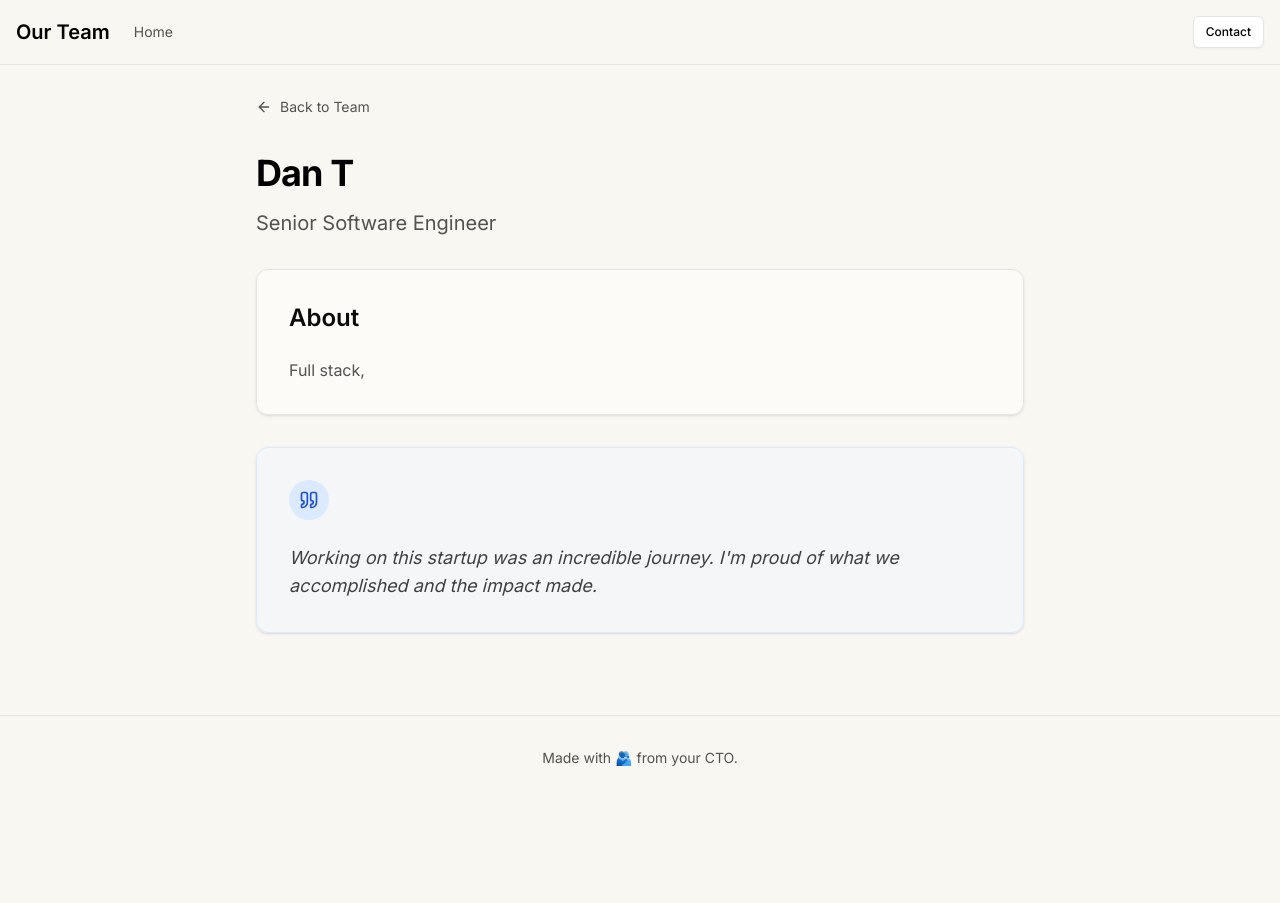
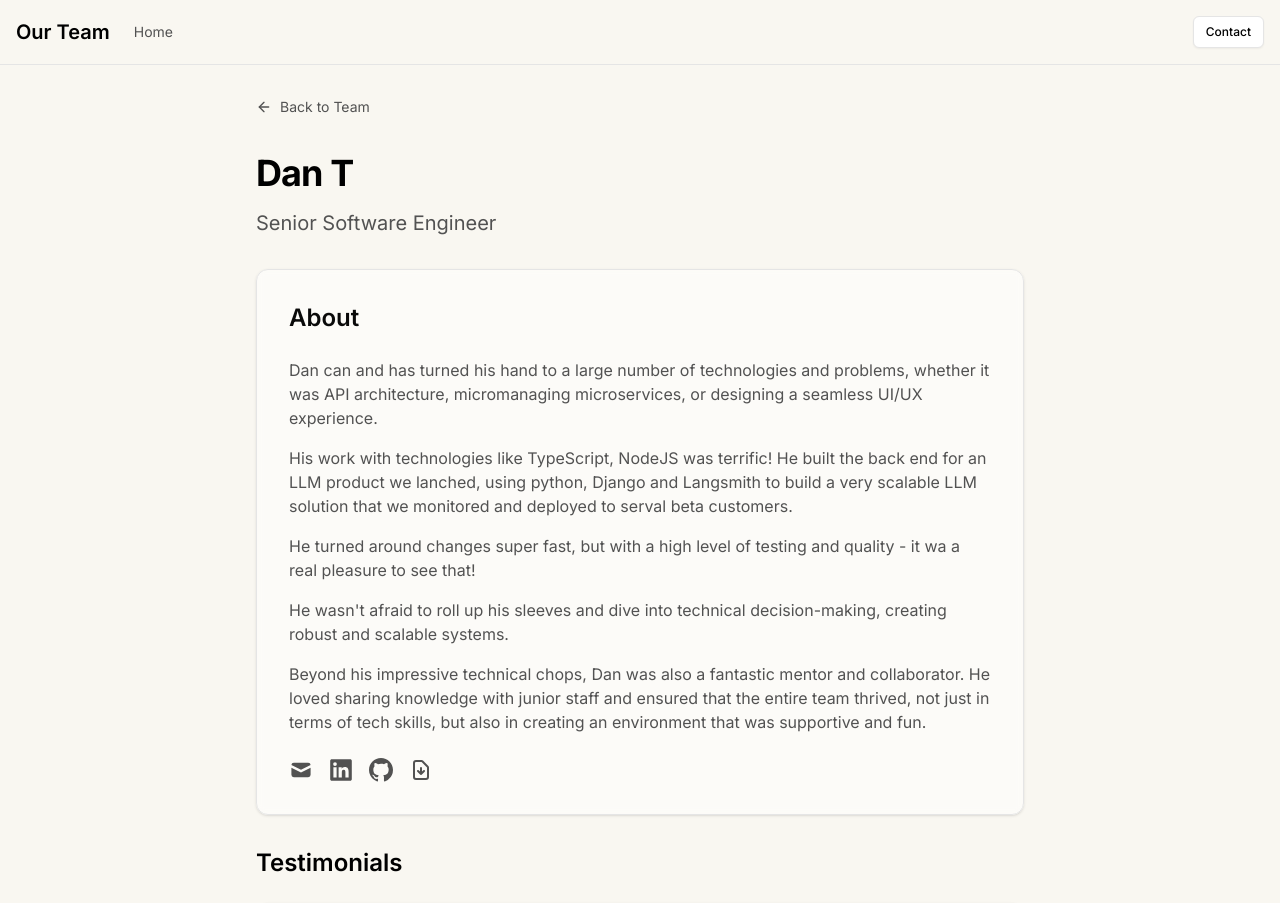
Before and after one commit to mrmattwright/mon-crew, a Next.js app: page /team/dan-t in a window 1280 px wide. Shown: the top 903 px of the page. Before the commit the page ends 800 px from the top, so only its background shows below. Built offline with nearby package versions, Linux system fonts and the light colour scheme.

Commit message:
Added multi-bio and styles

```diff
--- a/app/data/team.ts
+++ b/app/data/team.ts
@@ -1,31 +1,72 @@
+export interface Testimonial {
+  quote: string;
+  author: string;
+}
+
 export interface TeamMember {
   id: string;
   name: string;
   role: string;
   bio: string;
-  testimonial: string;
+  testimonials: Testimonial[];
+  email: string;
+  linkedin: string;
+  github: string;
+  cv: string;
 }
-
 export const teamMembers: TeamMember[] = [
   {
     id: "dan-t",
     name: "Dan T",
     role: "Senior Software Engineer",
-    bio: "Full stack, ",
-    testimonial: "Working on this startup was an incredible journey. I'm proud of what we accomplished and the impact made."
+    email: "mahathun.online@gmail.com",
+    linkedin: "https://linkedin.com/in/dan-mahavithana",
+    github: "https://github.com/mahathun",
+    bio: `
+      <p className="mb-4">Dan can and has turned his hand to a large number of technologies and problems, whether it was API architecture, micromanaging microservices, or designing a seamless UI/UX experience.</p>
+      <p className="mb-4">His work with technologies like TypeScript, NodeJS was terrific! He built the back end for an LLM product we lanched, using python, Django and Langsmith to build a very scalable LLM solution that we monitored and deployed to serval beta customers.</p>
+      <p className="mb-4">He turned around changes super fast, but with a high level of testing and quality - it wa a real pleasure to see that!</p>
+      <p className="mb-4">He wasn't afraid to roll up his sleeves and dive into technical decision-making, creating robust and scalable systems.</p>
+      <p className="mb-4">Beyond his impressive technical chops, Dan was also a fantastic mentor and collaborator. He loved sharing knowledge with junior staff and ensured that the entire team thrived, not just in terms of tech skills, but also in creating an environment that was supportive and fun.</p>
+    `,
+    cv: "/cvs/Resume-DanMahavithana.pdf",
+    testimonials: [
+      {
+        quote: "Just saying 'Fullstack' vastly understates the breadth of Dan's capabilities. He's a brilliant engineer, picks up new tech easily, is curious about how things are put together and then will go and and build....and importantly deploy something that works and is useful",
+        author: "Matt W (CTO)"
+      }
+    ]
   },
   {
     id: "jo-t",
     name: "Jo T",
     role: "Intermediate Software Engineer",
-    bio: "Jane is a brilliant software engineer with knack for solving complex problems and leading development teams.'",
-    testimonial: "Our team's dedication and creativity were unmatched. I'm grateful for the opportunity to have worked with such talented individuals."
+    email: "jo.t@montoux.com",
+    linkedin: "https://linkedin.com/in/jo-t",
+    github: "",
+    bio: "Full stack",
+    cv: "/cvs/Resume-JoT.pdf",
+    testimonials: [
+      {
+        quote: "Our team's dedication and creativity were unmatched. I'm grateful for the opportunity to have worked with such talented individuals.",
+        author: "Matt W"
+      }
+    ]
   },
   {
     id: "'glynn'",
     name: "Glynn Foster",
     role: "Technial PM",
+    email: "glynn.foster@montoux.com",
+    linkedin: "https://linkedin.com/in/glynn-foster",
+    github: "https://github.com/glynn-foster",
     bio: "The man can do anything. Product management, design, development..customer support and mentoring.",
-    testimonial: "This startup allowed me to push the boundaries of design and create experiences that truly resonated with our users."
+    cv: "/cvs/Resume-GlynnFoster.pdf",
+    testimonials: [
+      {
+        quote: "This startup allowed me to push the boundaries of design and create experiences that truly resonated with our users.",
+        author: "Matt W"
+      }
+    ]
   }
 ];
--- a/app/layout.tsx
+++ b/app/layout.tsx
@@ -45,7 +45,7 @@ export default function RootLayout({
         </main>
         <footer className="border-t border-neutral-200 py-8 mt-8">
           <div className="container mx-auto px-4 text-center text-sm text-neutral-600">
-            Made with 🫂 from your CTO.
+            Made with 🫂 from your <a href="https://github.com/mrmattwright" target="_blank" rel="noopener noreferrer" className="text-neutral-600 hover:text-neutral-900">CTO</a>.
           </div>
         </footer>
       </body>
--- a/app/team/[id]/page.tsx
+++ b/app/team/[id]/page.tsx
@@ -35,23 +35,69 @@ export default function TeamMemberPage({ params }: { params: { id: string } }) {
         <CardContent className="p-8">
           <div className="space-y-6">
             <h2 className="text-2xl font-semibold">About</h2>
-            <p className="text-neutral-600">{member.bio}</p>
+            <div
+              className="text-neutral-600 prose prose-neutral max-w-none  space-y-4"
+              dangerouslySetInnerHTML={{ __html: member.bio }}
+            />
+            <div className="flex space-x-4">
+              {member.email && (
+                <a href={`mailto:${member.email}`} className="text-neutral-600 hover:text-neutral-900">
+                  <svg className="w-6 h-6" fill="currentColor" viewBox="0 0 20 20" xmlns="http://www.w3.org/2000/svg">
+                    <path d="M2.003 5.884L10 9.882l7.997-3.998A2 2 0 0016 4H4a2 2 0 00-1.997 1.884z"></path>
+                    <path d="M18 8.118l-8 4-8-4V14a2 2 0 002 2h12a2 2 0 002-2V8.118z"></path>
+                  </svg>
+                  <span className="sr-only">Email</span>
+                </a>
+              )}
+              {member.linkedin && (
+                <a href={member.linkedin} target="_blank" rel="noopener noreferrer" className="text-neutral-600 hover:text-neutral-900">
+                  <svg className="w-6 h-6" fill="currentColor" viewBox="0 0 20 20" xmlns="http://www.w3.org/2000/svg">
+                    <path fillRule="evenodd" d="M16.338 16.338H13.67V12.16c0-.995-.017-2.277-1.387-2.277-1.39 0-1.601 1.086-1.601 2.207v4.248H8.014v-8.59h2.559v1.174h.037c.356-.675 1.227-1.387 2.526-1.387 2.703 0 3.203 1.778 3.203 4.092v4.711zM5.005 6.575a1.548 1.548 0 11-.003-3.096 1.548 1.548 0 01.003 3.096zm-1.337 9.763H6.34v-8.59H3.667v8.59zM17.668 1H2.328C1.595 1 1 1.581 1 2.298v15.403C1 18.418 1.595 19 2.328 19h15.34c.734 0 1.332-.582 1.332-1.299V2.298C19 1.581 18.402 1 17.668 1z" clipRule="evenodd"></path>
+                  </svg>
+                  <span className="sr-only">LinkedIn</span>
+                </a>
+              )}
+              {member.github && (
+                <a href={member.github} target="_blank" rel="noopener noreferrer" className="text-neutral-600 hover:text-neutral-900">
+                  <svg className="w-6 h-6" fill="currentColor" viewBox="0 0 20 20" xmlns="http://www.w3.org/2000/svg">
+                    <path fillRule="evenodd" d="M10 0C4.477 0 0 4.484 0 10.017c0 4.425 2.865 8.18 6.839 9.504.5.092.682-.217.682-.483 0-.237-.008-.868-.013-1.703-2.782.605-3.369-1.343-3.369-1.343-.454-1.158-1.11-1.466-1.11-1.466-.908-.62.069-.608.069-.608 1.003.07 1.531 1.032 1.531 1.032.892 1.53 2.341 1.088 2.91.832.092-.647.35-1.088.636-1.338-2.22-.253-4.555-1.113-4.555-4.951 0-1.093.39-1.988 1.029-2.688-.103-.253-.446-1.272.098-2.65 0 0 .84-.27 2.75 1.026A9.564 9.564 0 0110 4.844c.85.004 1.705.115 2.504.337 1.909-1.296 2.747-1.027 2.747-1.027.546 1.379.203 2.398.1 2.651.64.7 1.028 1.595 1.028 2.688 0 3.848-2.339 4.695-4.566 4.942.359.31.678.921.678 1.856 0 1.338-.012 2.419-.012 2.747 0 .268.18.58.688.482A10.019 10.019 0 0020 10.017C20 4.484 15.522 0 10 0z" clipRule="evenodd"></path>
+                  </svg>
+                  <span className="sr-only">GitHub</span>
+                </a>
+              )}
+              {member.cv && (
+                <a href={member.cv} download className="text-neutral-600 hover:text-neutral-900">
+                  <svg className="w-6 h-6" fill="none" stroke="currentColor" viewBox="0 0 24 24" xmlns="http://www.w3.org/2000/svg">
+                    <path strokeLinecap="round" strokeLinejoin="round" strokeWidth={2} d="M12 10v6m0 0l-3-3m3 3l3-3m2 8H7a2 2 0 01-2-2V5a2 2 0 012-2h5.586a1 1 0 01.707.293l5.414 5.414a1 1 0 01.293.707V19a2 2 0 01-2 2z" />
+                  </svg>
+                  <span className="sr-only">Download CV</span>
+                </a>
+              )}
+            </div>
           </div>
         </CardContent>
       </Card>
 
-      <Card className="bg-blue-50/50 border-blue-100">
-        <CardContent className="p-8">
+      <div className="space-y-6">
+        <h2 className="text-2xl font-semibold">Testimonials</h2>
+        {member.testimonials.map((testimonial, index) => (
+          <Card key={index} className="bg-blue-50/50 border-blue-100">
+            <CardContent className="p-8 relative">
               <div className="space-y-6">
                 <div className="inline-flex h-10 w-10 items-center justify-center rounded-full bg-blue-100">
                   <Quote className="h-5 w-5 text-blue-700" />
                 </div>
                 <blockquote className="text-lg text-neutral-700 italic">
-              {member.testimonial}
+                  {testimonial.quote}
                 </blockquote>
+              </div>
+              <div className="absolute bottom-4 right-8 text-sm text-neutral-600 font-medium">
+                - {testimonial.author}
               </div>
             </CardContent>
           </Card>
+        ))}
+      </div>
     </div>
   )
 }
```
Also changed, not shown: app/page.tsx (+14 -18 lines), 1 other file (tests, documents, lock files or other folders). Lines whose indentation alone changed are shown as unchanged.
